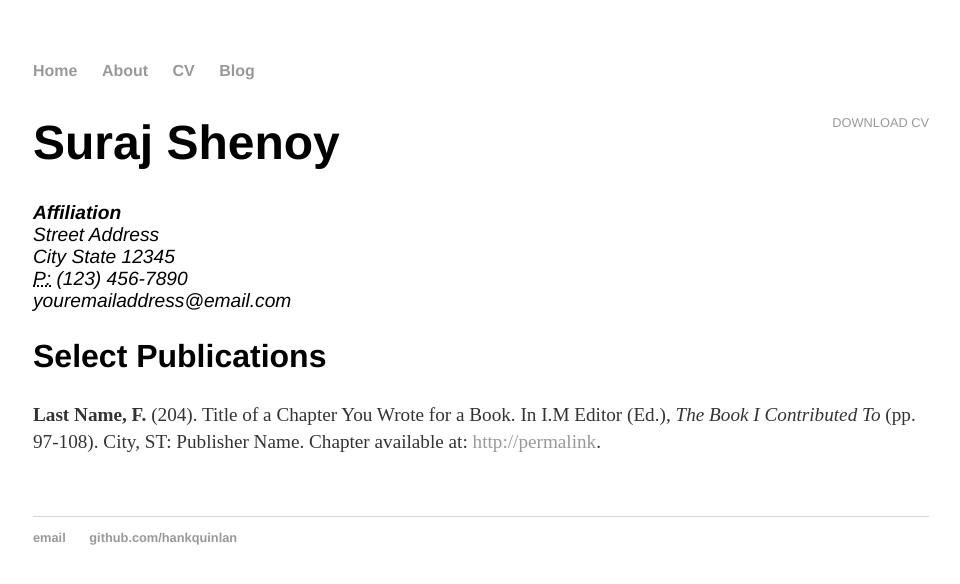
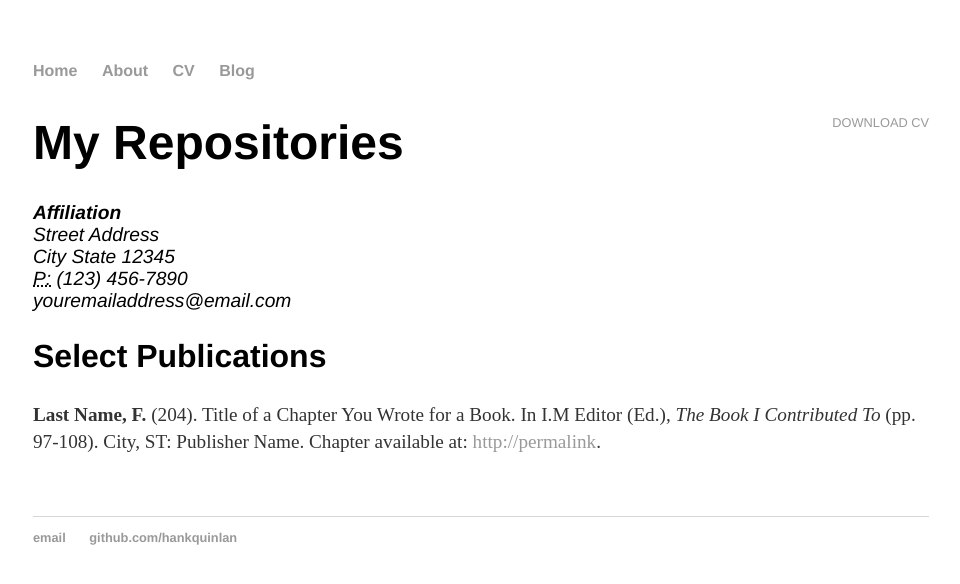
Before and after one commit to KINGAWESOME266/KINGAWESOME266.github.io, a Jekyll site: the page built from repos/index.html, in a window 1280 px wide. Shown: the top 584 px of the page, without its empty margins (159-1119 px from the left). Built offline with Jekyll 4.4.1, drawn with Linux system fonts in a browser that asks for light colours.

Commit message:
Heading repo

```diff
--- a/repos/index.html
+++ b/repos/index.html
@@ -5,7 +5,7 @@ title: Repositories
 
 	<div class="cv">
 		<a href="#" class="download" title="Download CV as PDF">Download CV</a>
-					<h1>Suraj Shenoy</h1>
+					<h1>My Repositories</h1>
 					<address>
 					<strong>Affiliation</strong><br>
 					Street Address<br>
```
